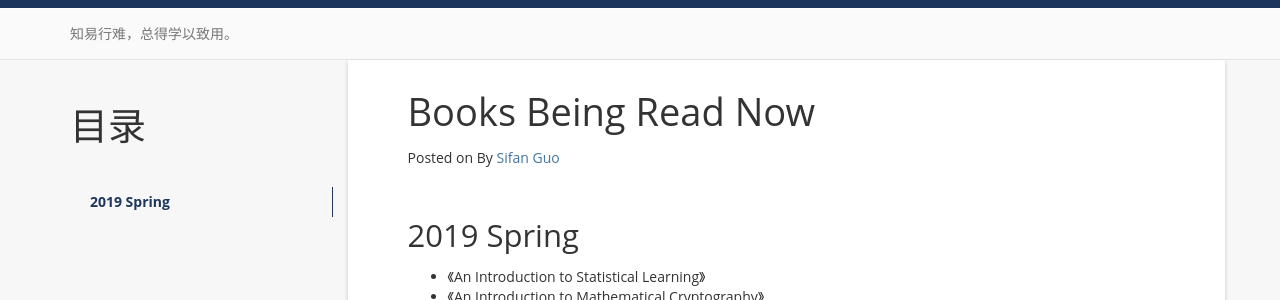
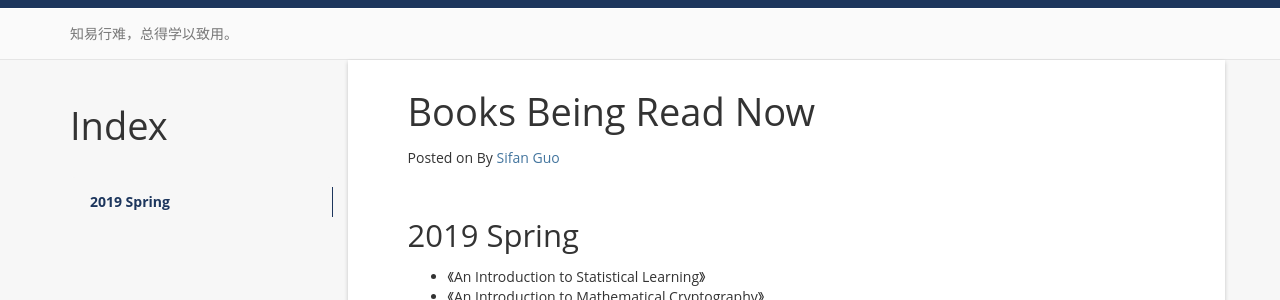
Before and after one commit to SifanGuo/sifanguo.github.io, a Jekyll site: the page built from books.md, in a window 1280 px wide. Shown: the part 227-527 px from the top of the page. Built offline with Jekyll 4.4.1, drawn with Linux system fonts in a browser that asks for light colours; nearby versions of some CDN libraries; a script that is not in the unit is left out; comment, search, counter and statistics services are not loaded.

Commit message:
CN to EN

```diff
--- a/_includes/lefttree.html
+++ b/_includes/lefttree.html
@@ -1,5 +1,5 @@
 <div id="navigation">
-  <h1>目录</h1>
+  <h1>Index</h1>
   <ul class="nav sidenav">
   </ul>
   <div style="height: 200px;width: 200px;">
```
